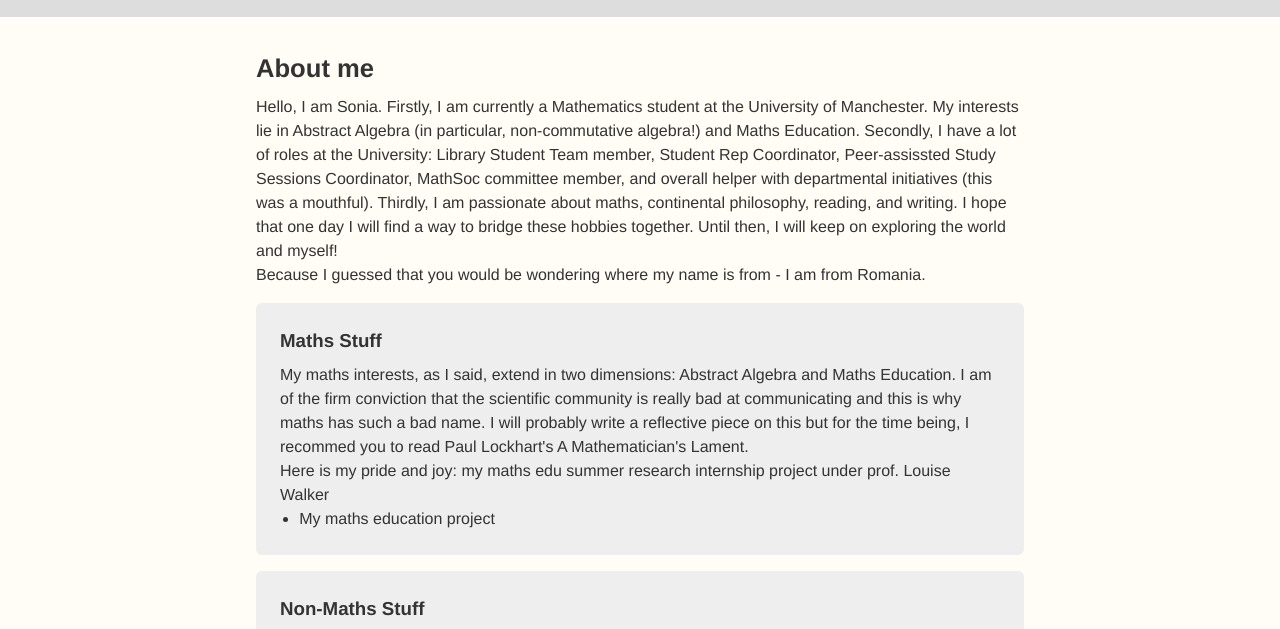
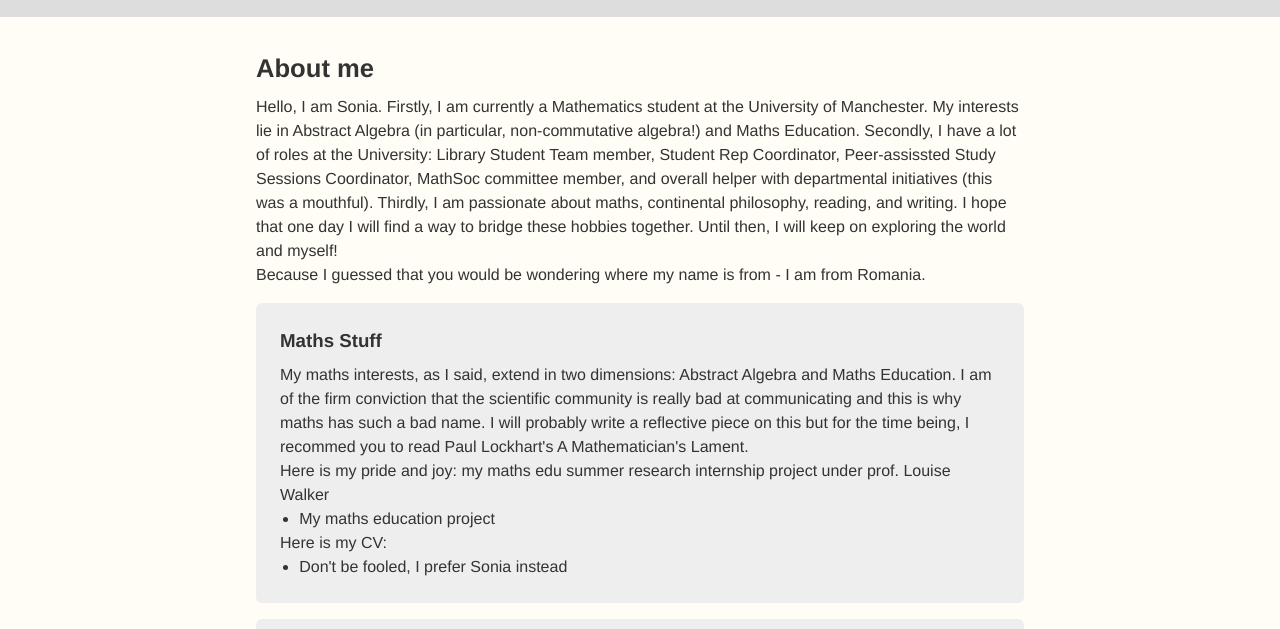
Before and after one commit to Sonia44872/Sonia44872.github.io, a plain HTML site: page index.html in a window 1280 px wide. Shown: the part 258-887 px from the top of the page. Drawn offline with Linux system fonts and the light colour scheme.

Commit message:
Update index.html

```diff
--- a/index.html
+++ b/index.html
@@ -103,6 +103,10 @@
                 <ul>
                      <li><a href=""Maths_Edu_project____Facilitating_Effective_Learning_in_AA + appendix.pdf">My maths education project</a>
                 </ul>
+              <p>Here is my CV:</p>
+                <ul>
+                     <li><a href="Sarah_Sonia_Balan_CV (2)">Don't be fooled, I prefer Sonia instead</a>
+                </ul>
             </div>
 
             <div class="block">
```
